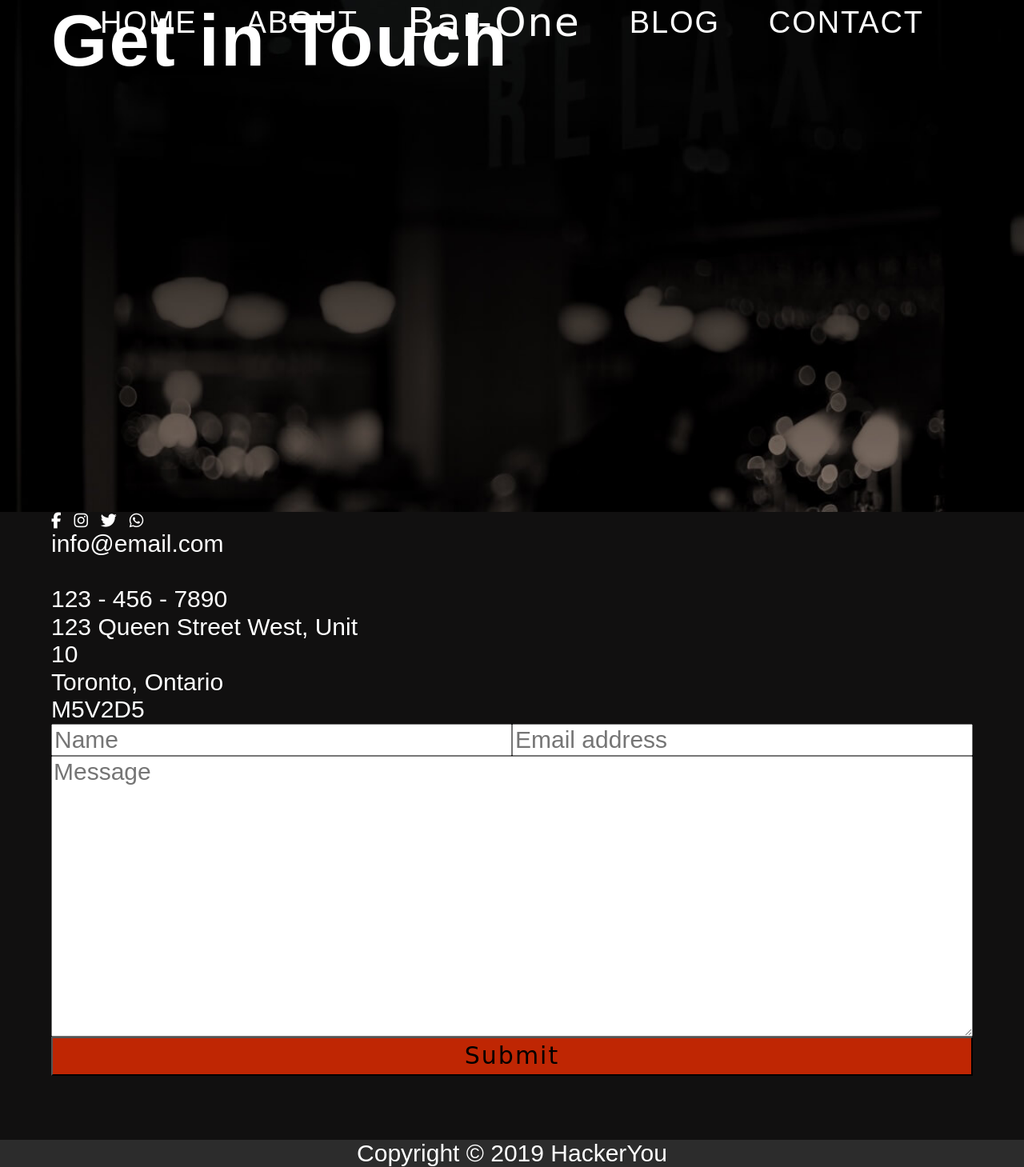
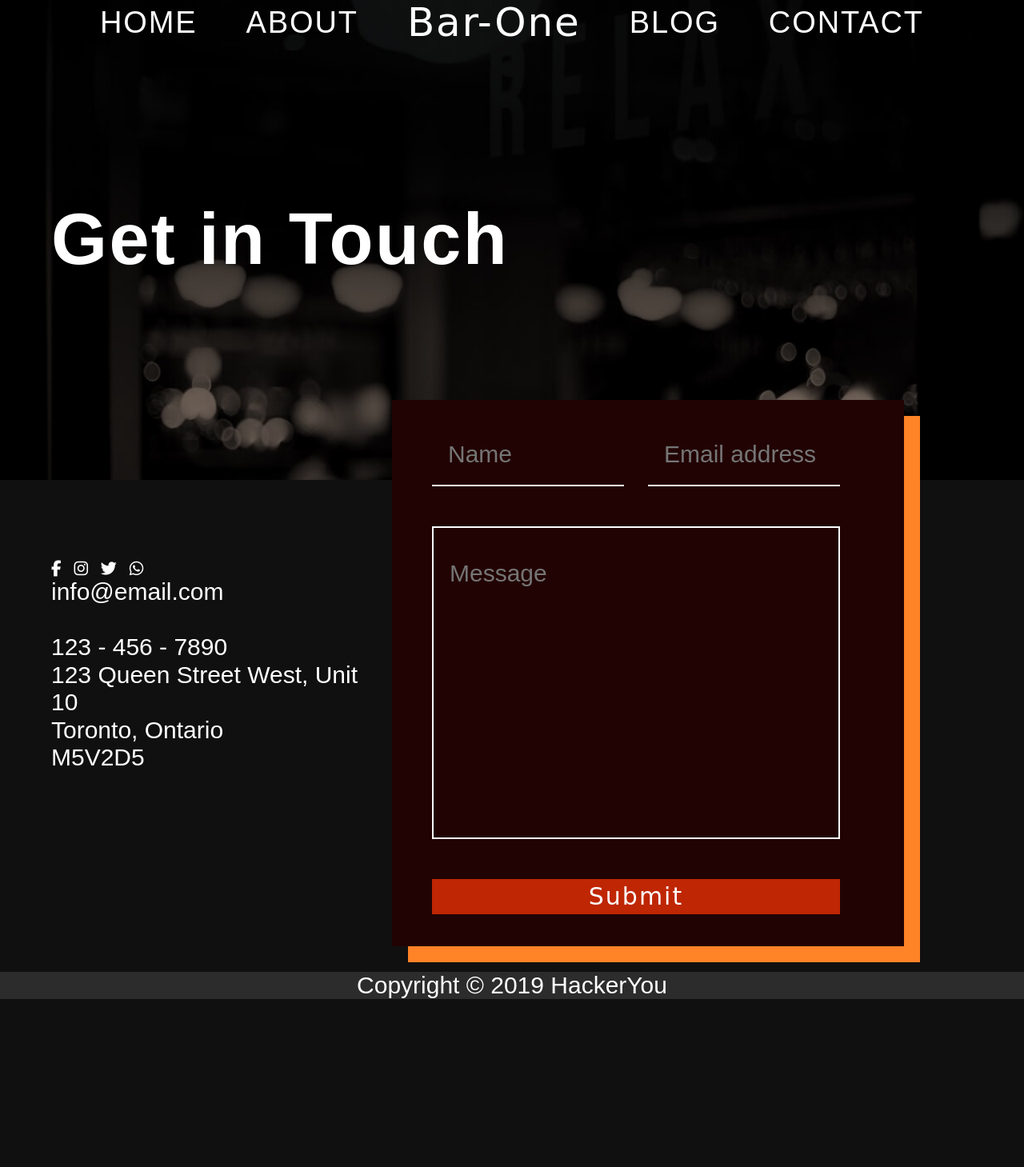
Before and after one commit to NinPasker/ninPaskerProjectOne, a plain HTML site: page contact.html in a window 1280 px wide. Shown: the whole page at 80% size. After the commit the page ends 1249 px from the top, so only its background shows below. Drawn offline with Linux system fonts and the light colour scheme; a web font is replaced by a local one.

Commit message:
Finished contact page styling moving onto blog

```diff
--- a/contact.html
+++ b/contact.html
@@ -26,13 +26,29 @@
         </div> <!-- END .wrapper -->
     </nav> <!-- END .navBar -->
 
-    <header>
+    <header class="contactHeader">
         <div class="wrapper">
             <h1 class="contactTitle">Get in Touch</h1>
         </div>
     </header>
 
     <main>
+        <section class="formSection">
+            <div class="wrapper">
+                <form action="https://formspree.io/f/xpznwbnp" method="POST" class="contactForm" name="contactForm">
+                    <label for="name" class="sr-only">Name</label>
+                    <input type="text" id="name" placeholder="Name">
+
+                    <label for="email" class="sr-only">Email</label>
+                    <input type="email" id="email" placeholder="Email address">
+
+                    <label for="message" class="sr-only">Message</label>
+                    <textarea name="message" id="message" cols="30" rows="10" placeholder="Message"></textarea>
+
+                    <button class="button">Submit</button>
+                </form>
+            </div>
+
             <aside>
                 <div class="wrapper">
                     <address>
@@ -68,23 +84,6 @@
                     </address>
                 </div>
             </aside>
-
-
-        <section>
-            <div class="wrapper">
-                <form action="https://formspree.io/f/xpznwbnp" method="POST" class="contactForm" name="contactForm">
-                    <label for="name" class="sr-only">Name</label>
-                    <input type="text" id="name" placeholder="Name">
-
-                    <label for="email" class="sr-only">Email</label>
-                    <input type="email" id="email" placeholder="Email address">
-
-                    <label for="message" class="sr-only">Message</label>
-                    <textarea name="message" id="message" cols="30" rows="10" placeholder="Message"></textarea>
-
-                    <button class="button">Submit</button>
-                </form>
-            </div>
         </section>
     </main>
 
--- a/styles/sass/partials/_contactStyles.scss
+++ b/styles/sass/partials/_contactStyles.scss
@@ -1,6 +1,13 @@
-header {
+.contactHeader {
     background-image: url(../assets/contact-header-1.jpg);
-    min-height: 80vh;
+    min-height: 75vh;
+    display: flex;
+    background-position: center;
+
+    .wrapper {
+        display: flex;
+        align-items: center;
+    }
 }
 
 address {
@@ -17,14 +24,67 @@ address {
 form {
     display: flex;
     flex-wrap: wrap;
+    background-color: $bkgColor2;
+    padding: 50px 50px 40px;
+    box-shadow: 20px 20px $logoColor;
+    position: absolute;
+    right: 150px;
+    top: 500px;
+    width: 50%;
 
     #name,
     #email {
-        width: 50%;
+        width: calc(50% - 30px);
+        border-bottom: 2px solid $white;
+        border-top: none;
+        border-right: none;
+        border-left: none;
+        margin-bottom: 50px;
+        padding-bottom: 20px;
+        padding-left: 20px;
+    }
+
+    #name {
+        margin-right: 15px;
+    }
+
+    #email {
+        margin-left: 15px;
     }
 
     #message,
     .button {
-        width: 100%;
+        width: calc(100% - 30px);
+    }
+
+    #message {
+        padding-left: 20px;
+        padding-top: 40px;
+        resize: none;
+        margin-bottom: 50px;
+        border: 2px solid $white;
+    }
+
+    .button {
+        border: none;
+        margin: 0;
+        color: $white;
+    }
+
+    #name,
+    #email,
+    #message {
+        background-color: transparent;
+        color: $white;
+
+        &::placeholder {
+            opacity: 1;
+            font-family: $bodyText;
+        }
     }
 }
+
+aside {
+    position: relative;
+    margin: 100px 0 250px;
+}
```
Also changed, not shown: styles/styles.css. Lines whose indentation alone changed are shown as unchanged.
